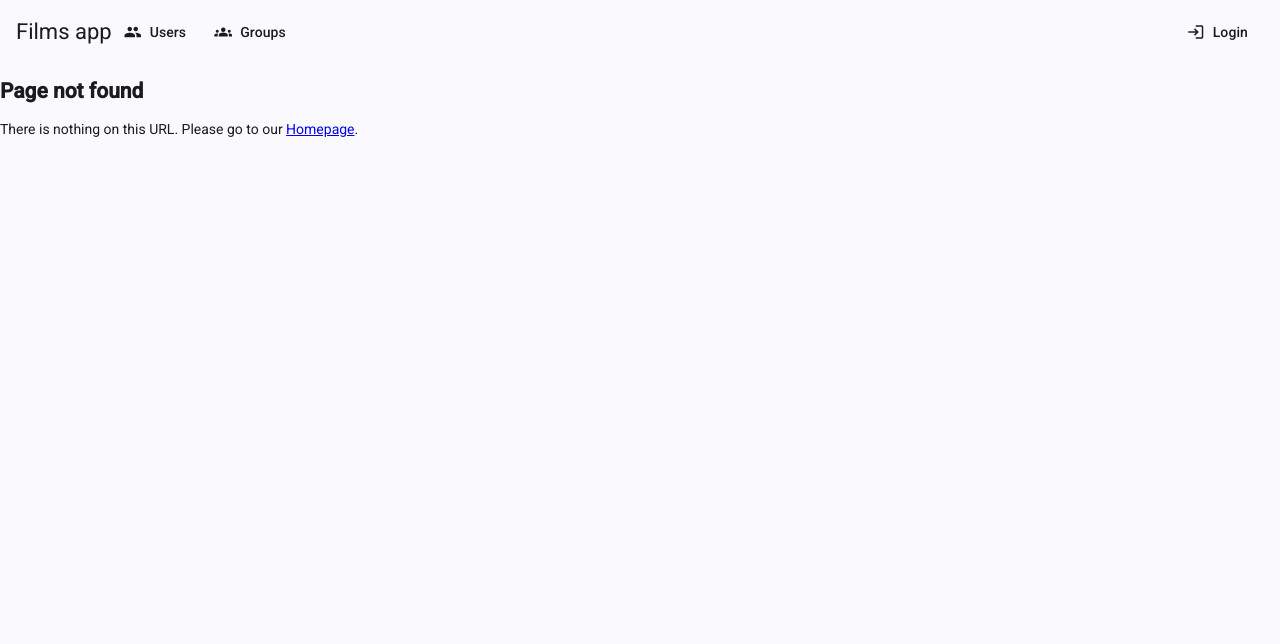
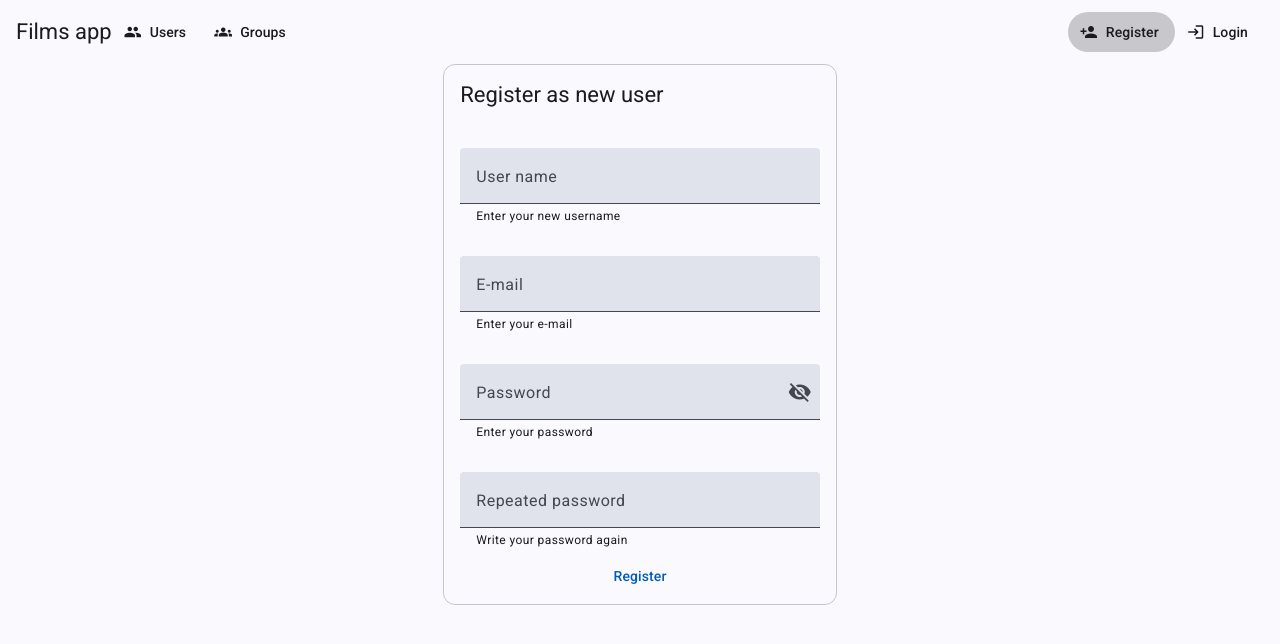
Before and after one commit to PeterGursky/kasv2026-2N, an Angular app: page /register in a window 1280 px wide. Before the commit this address had no page. Shown: the top 644 px of the page. Built offline with nearby package versions, Linux system fonts and the light colour scheme.

Commit message:
register komponent

```diff
--- a/src/app/app.routes.ts
+++ b/src/app/app.routes.ts
@@ -3,11 +3,13 @@ import { UsersTable } from '../pages/users-table/users-table';
 import { Login } from '../pages/login/login';
 import { PageNotFound } from '../pages/page-not-found/page-not-found';
 import { GroupsTable } from '../pages/groups-table/groups-table';
+import { Register } from '../pages/register/register';
 
 export const routes: Routes = [
   {path: 'users', component: UsersTable},
   {path: 'login', component: Login},
   {path: 'groups', component: GroupsTable},
+  {path: 'register', component: Register},
   {path: '', pathMatch: 'full', redirectTo: 'login'},
   {path: '**', component: PageNotFound}
 ];
--- a/src/components/navbar/navbar.html
+++ b/src/components/navbar/navbar.html
@@ -17,6 +17,10 @@
         Logout
     </button>
   } @else {
+  <a routerLink="/register" routerLinkActive="active" matButton>
+    <mat-icon>person_add</mat-icon>
+    Register
+  </a>
   <a routerLink="/login" routerLinkActive="active" matButton>
     <mat-icon>login</mat-icon>
     Login
--- /dev/null
+++ b/src/pages/register/register.html
@@ -0,0 +1,43 @@
+<form [formGroup]="regModel" (submit)="onSubmit()">
+  <mat-card appearance="outlined">
+    <mat-card-header>
+      <mat-card-title>Register as new user</mat-card-title>
+    </mat-card-header>
+    <mat-card-content>
+      <mat-form-field>
+        <mat-label>User name</mat-label>
+        <input matInput formControlName="userName">
+        <mat-hint>Enter your new username</mat-hint>
+        <mat-error></mat-error>
+      </mat-form-field>
+      <mat-form-field>
+        <mat-label>E-mail</mat-label>
+        <input matInput formControlName="email">
+        <mat-hint>Enter your e-mail</mat-hint>
+        <mat-error></mat-error>
+      </mat-form-field>
+      <mat-form-field>
+        <mat-label>Password</mat-label>
+        <input matInput [type]="hide() ? 'password' : 'text'" formControlName="password">
+        <button type="button" matIconButton matSuffix
+          (click)="toggleShowPassword()"
+          [attr.aria-label]="'Hide password'"
+          [attr.aria-pressed]="hide()">
+          <mat-icon>{{hide() ? 'visibility_off' : 'visibility'}}</mat-icon>
+        </button>
+        <mat-hint>Enter your password</mat-hint>
+        <mat-error></mat-error>
+      </mat-form-field>
+      <mat-form-field>
+        <mat-label>Repeated password</mat-label>
+        <input matInput [type]="hide() ? 'password' : 'text'" formControlName="password2">
+        <mat-hint>Write your password again</mat-hint>
+        <mat-error></mat-error>
+      </mat-form-field>
+
+    </mat-card-content>
+    <mat-card-actions>
+      <button type="submit" matButton>Register</button>
+    </mat-card-actions>
+  </mat-card>
+</form>
--- /dev/null
+++ b/src/pages/register/register.scss
@@ -0,0 +1,15 @@
+mat-card-header {
+  margin-bottom: 0.5em;
+}
+mat-card {
+  width: min(100%, 50ch);
+  margin-inline: auto;
+}
+mat-form-field {
+  width: 100%;
+  margin-top: 2em;
+}
+mat-card-actions {
+  display: flex;
+  justify-content: center;
+}
--- /dev/null
+++ b/src/pages/register/register.ts
@@ -0,0 +1,37 @@
+import { Component, signal } from '@angular/core';
+import { FormControl, FormGroup, ReactiveFormsModule } from '@angular/forms';
+import { MatButtonModule } from '@angular/material/button';
+import { MatCardModule } from '@angular/material/card';
+import { MatFormFieldModule } from '@angular/material/form-field';
+import { MatIconModule } from '@angular/material/icon';
+import { MatInputModule } from '@angular/material/input';
+
+@Component({
+  selector: 'app-register',
+  imports: [MatCardModule, MatButtonModule, MatFormFieldModule, MatInputModule, MatIconModule, ReactiveFormsModule],
+  templateUrl: './register.html',
+  styleUrl: './register.scss',
+})
+export class Register {
+  hide = signal(true);
+  regModel = new FormGroup({
+    userName: new FormControl(''),
+    email: new FormControl(''),
+    password: new FormControl(''),
+    password2: new FormControl('')
+  });
+
+  toggleShowPassword() {
+    this.hide.update(current => !current);
+  }
+  onSubmit() {
+    console.log('data: ' + JSON.stringify(this.regModel.value));
+    console.log('username:' + this.regModel.value['userName']);
+    console.log('username:' + this.regModel.get('userName')?.value);
+    console.log('username:' + this.userName.value);
+  }
+
+  get userName():FormControl<string | null> {
+    return this.regModel.get('userName') as FormControl<string | null>;
+  }
+}
```
Also changed, not shown: 1 other file (tests, documents, lock files or other folders).
